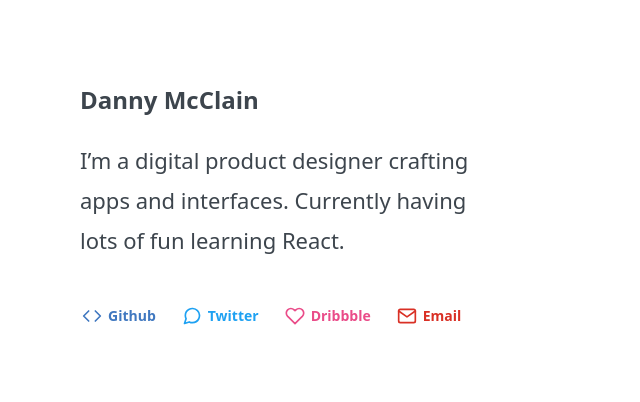
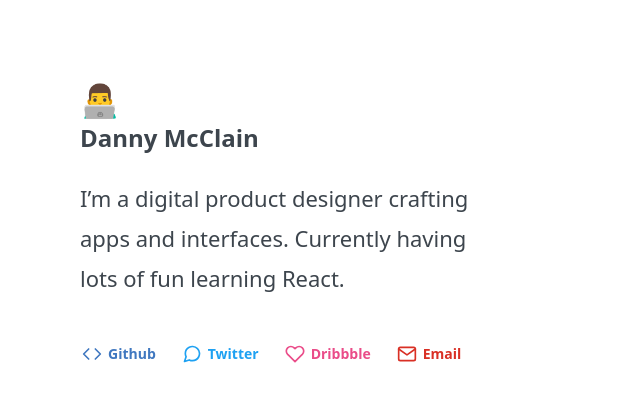
Before and after one commit to dannymcclain/dannymcclain.github.io, a React (Create React App) app: page / in a window 1280 px wide. Shown: the top 402 px of the page, without its empty margins (0-640 px from the left). Built offline with nearby package versions, Linux system fonts and the light colour scheme.

Commit message:
updated emoji and favicon

```diff
--- a/src/App.css
+++ b/src/App.css
@@ -25,11 +25,15 @@
   max-width: 400px;
 }
 
+.emoji {
+  font-size: 32px;
+}
+
 h1 {
   font-weight: 800;
   font-size: 24px;
   color: #3d454d;
-  margin: 0 0 20px 0;
+  margin: -5px 0 20px 0;
 }
 
 .links {
--- a/src/App.js
+++ b/src/App.js
@@ -1,10 +1,12 @@
 import React from 'react';
 import { Code, MessageCircle, Heart, Mail } from 'react-feather';
 import Link from './Components/Link';
+import Emoji from './Components/Emoji';
 import './App.css';
 
 const App = () => (
   <div className="container">
+    <Emoji symbol="👨‍💻" />
     <h1>Danny McClain</h1>
     <p>
       I’m a digital product designer crafting apps and interfaces. Currently
--- /dev/null
+++ b/src/Components/Emoji.js
@@ -0,0 +1,12 @@
+import React from 'react';
+const Emoji = ({ label, symbol }) => (
+  <span
+    className="emoji"
+    role="img"
+    aria-label={label ? label : ''}
+    aria-hidden={label ? 'false' : 'true'}
+  >
+    {symbol}
+  </span>
+);
+export default Emoji;
```
Also changed, not shown: 1 other file (tests, documents, lock files or other folders).
